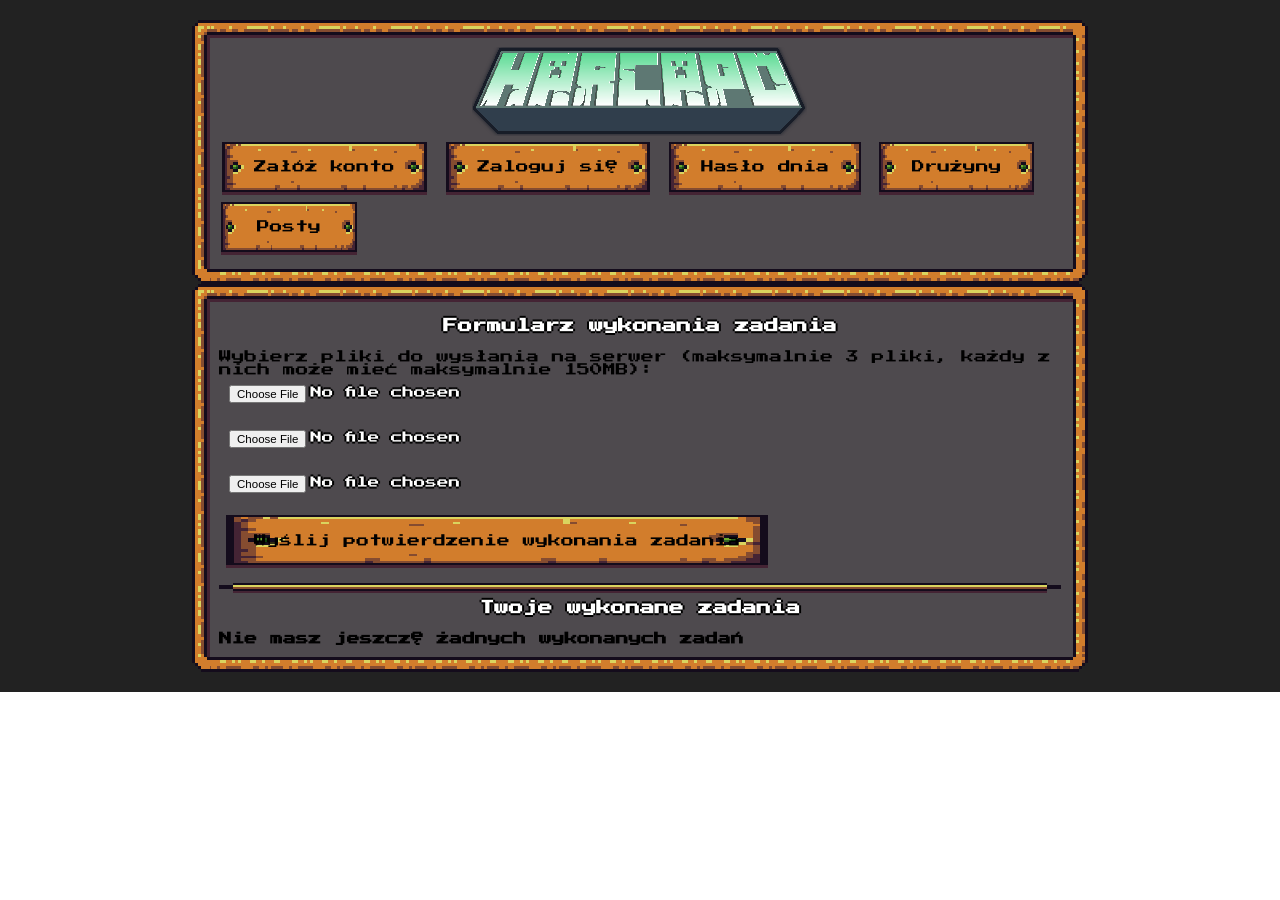
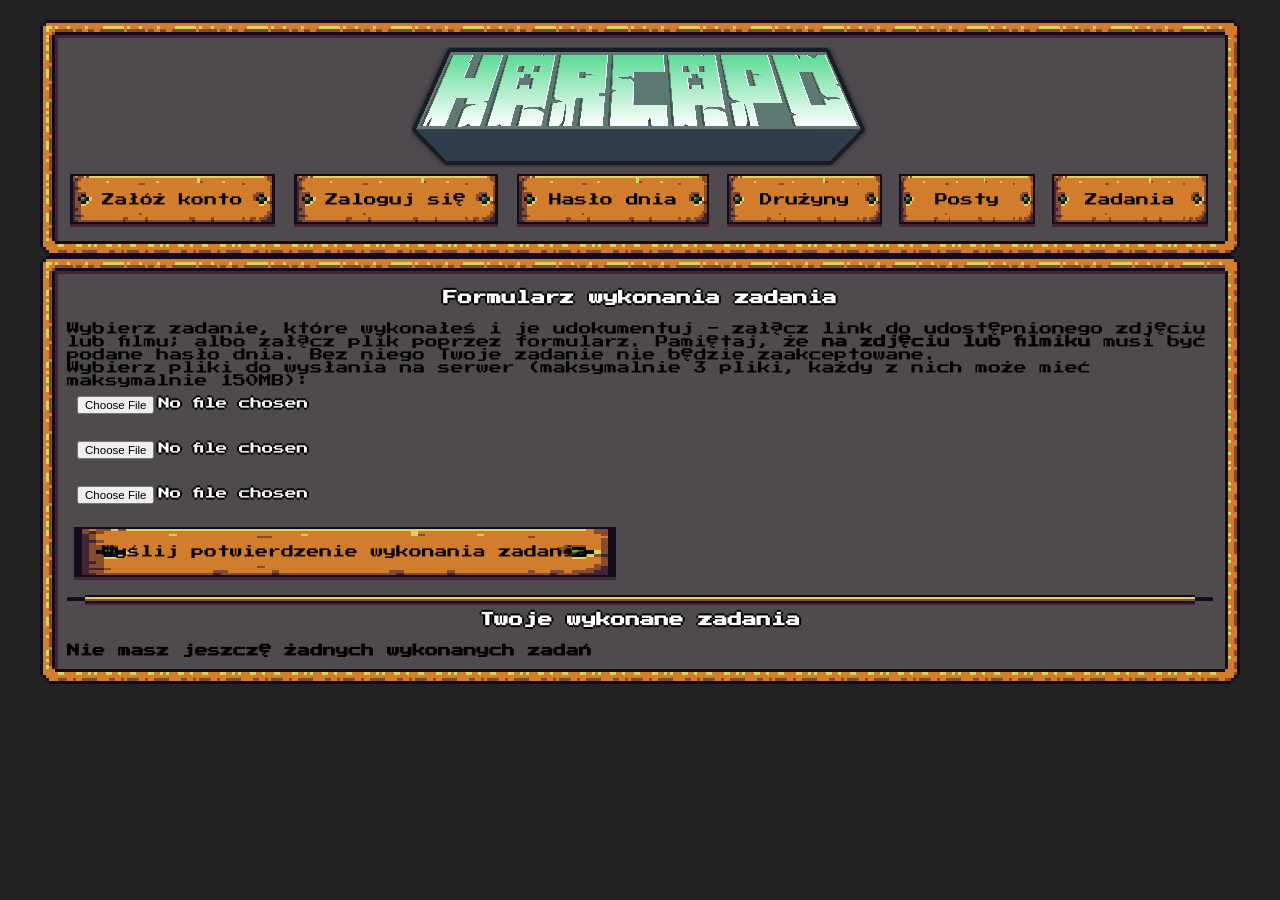
Before and after one commit to zkunik/harc_game_web, a Django app: template harc_game_web/apps/tasks/templates/tasks/upload.html in a window 1280 px wide. Run offline with Django 3.2, Linux system fonts and the light colour scheme; the template is opened without the code that fills it, so the values that code supplies are empty.

Commit message:
Prevent users from uploading too big files. Styling.  (#67)
* Styling stuff! Added logo.

* Styling changes

* Add subnavbar to tasks view.

* Prevent from upload too big files

* Styling stuff

```diff
--- a/harc_game_web/apps/core/templates/core/base.html
+++ b/harc_game_web/apps/core/templates/core/base.html
@@ -4,7 +4,7 @@
   <meta charset="utf-8">
   <meta content="width=device-width, initial-scale=1" name="viewport">
 
-  <title>Harc game WEB</title>
+  <title>HarcApo - Minecraft edition</title>
 
   <link href="{% static 'dist/rpgui.css' %}" rel="stylesheet" type="text/css">
   <link href="{% static 'stylesheet.css' %}" rel="stylesheet" type="text/css">
@@ -14,18 +14,17 @@
 
 </head>
 <body>
-<div class="rpgui-content" style="overflow-y:scroll;">
-  <div id="container">
-    {% include "core/navbar.html" %}
+<div class="rpgui-content" id="container" style="overflow-y:scroll;">
+  {% include "core/navbar.html" %}
 
-    <div class="inner rpgui-container framed" style="position: relative">
-      <section class="section">
-        {% block content %}
-        {% endblock %}
-      </section>
-    </div>
+  {% block subnavbarcontent %}
+  {% endblock %}
 
+  <div class="inner rpgui-container framed" style="position: relative">
+      {% block content %}
+      {% endblock %}
   </div>
+
 </div>
 
 
--- a/harc_game_web/apps/core/templates/core/navbar.html
+++ b/harc_game_web/apps/core/templates/core/navbar.html
@@ -7,7 +7,6 @@
 
   {% if request.user.is_authenticated %}
   <a href="{% url 'logout' %}"><button class="rpgui-button" type="button">Wyloguj się</button></a>
-  <a href="{% url 'complete_task' %}"><button class="rpgui-button" type="button">Potwierdź  zadanie</button></a>
   {% else %}
   <a href="{% url 'signup' %}"><button class="rpgui-button" type="button">Załóż konto</button></a>
   <a href="{% url 'login' %}"><button class="rpgui-button" type="button">Zaloguj się</button></a>
@@ -16,10 +15,7 @@
   <a href="{% url 'word_of_the_day' %}"><button class="rpgui-button" type="button">Hasło dnia</button></a>
   <a href="{% url 'all_teams' %}"><button class="rpgui-button" type="button">Drużyny</button></a>
   <a href="{% url 'all_posts' %}"><button class="rpgui-button" type="button">Posty</button></a>
-
-  {% if request.user.scout.is_team_leader %}
-  <a href="{% url 'check_task' %}"><button class="rpgui-button" type="button">Zatwierdzenia</button></a>
-  {% endif %}
+  <a href="{% url 'tasks' %}"><button class="rpgui-button" type="button">Zadania</button></a>
 
   {% if request.user.is_superuser %}
   <a href="{% url 'edit_posts' %}"><button class="rpgui-button" type="button">Edytuj posty</button></a>
--- a/harc_game_web/apps/posts/templates/posts/list_active.html
+++ b/harc_game_web/apps/posts/templates/posts/list_active.html
@@ -28,7 +28,7 @@
 		<hr class="bold">
 
 	{% empty %}
-		<p>Nic sie jeszcze nie wydażyło</p>
+		<p>Nic sie jeszcze nie wydarzyło</p>
 	{% endfor %}
 
 	</center>
--- a/harc_game_web/apps/tasks/templates/tasks/upload.html
+++ b/harc_game_web/apps/tasks/templates/tasks/upload.html
@@ -1,7 +1,6 @@
 {% extends 'core/base.html' %}
 
 {% block headcontent %}
-
   <title>Upload</title>
   <meta http-equiv="content-type" content="text/html;charset=utf-8">
   <meta http-equiv="content-language" content="en">
@@ -16,7 +15,12 @@
   <script src="/static/demo/js/jquery.fileupload.js"></script>
   <!-- Calculate md5 -->
   <script src="/static/demo/js/spark-md5.js"></script>
+{% endblock %}
 
+{% block subnavbarcontent %}
+{% if request.user.is_authenticated %}
+{% include "tasks/subnavbar.html" %}
+{% endif %}
 {% endblock %}
 
 {% block content %}
@@ -24,6 +28,10 @@
   <h1 class="title">
     Formularz wykonania zadania
   </h1>
+
+Wybierz zadanie, które wykonałeś i je udokumentuj - załącz link do udostępnionego zdjęciu lub filmu; albo
+załącz plik poprzez formularz. Pamiętaj, że <b>na zdjęciu lub filmiku</b> musi być podane hasło dnia.
+Bez niego Twoje zadanie nie będzie zaakceptowane.
 
     <form method="post" action=".">
         {% csrf_token %}
@@ -95,11 +103,19 @@
       maxChunkSize: 100000, // Chunks of 100 kB
       formData: form_data,
       add: function(e, data) { // Called before starting upload
+        var uploadErrors = [];
+        if(data.files[0]['size'] > 150000000) {
+          uploadErrors.push('Wybrany plik jest za duży');
+        }
+        if(uploadErrors.length > 0) {
+          alert(uploadErrors.join("\n"));
+        } else {
           // If this is the second file you're uploading we need to remove the
           // old upload_id and just keep the csrftoken (which is always first).
           form_data.splice(1);
           calculate_md5(data.files[0], 100000);  // Again, chunks of 100 kB
           data.submit();
+        }
       },
       chunkdone: function (e, data) { // Called after uploading each chunk
         if (form_data.length < 2) {
@@ -135,11 +151,19 @@
       maxChunkSize: 100000, // Chunks of 100 kB
       formData: form_data,
       add: function(e, data) { // Called before starting upload
+        var uploadErrors = [];
+        if(data.files[0]['size'] > 150000000) {
+          uploadErrors.push('Wybrany plik jest za duży');
+        }
+        if(uploadErrors.length > 0) {
+          alert(uploadErrors.join("\n"));
+        } else {
           // If this is the second file you're uploading we need to remove the
           // old upload_id and just keep the csrftoken (which is always first).
           form_data.splice(1);
           calculate_md5(data.files[0], 100000);  // Again, chunks of 100 kB
           data.submit();
+        }
       },
       chunkdone: function (e, data) { // Called after uploading each chunk
         if (form_data.length < 2) {
@@ -175,11 +199,19 @@
       maxChunkSize: 100000, // Chunks of 100 kB
       formData: form_data,
       add: function(e, data) { // Called before starting upload
+        var uploadErrors = [];
+        if(data.files[0]['size'] > 150000000) {
+          uploadErrors.push('Wybrany plik jest za duży');
+        }
+        if(uploadErrors.length > 0) {
+          alert(uploadErrors.join("\n"));
+        } else {
           // If this is the second file you're uploading we need to remove the
           // old upload_id and just keep the csrftoken (which is always first).
           form_data.splice(1);
           calculate_md5(data.files[0], 100000);  // Again, chunks of 100 kB
           data.submit();
+        }
       },
       chunkdone: function (e, data) { // Called after uploading each chunk
         if (form_data.length < 2) {
--- a/harc_game_web/static/stylesheet.css
+++ b/harc_game_web/static/stylesheet.css
@@ -1,12 +1,11 @@
 #container {
-    min-height: 595px;
     background: #222;
     padding-top: 20px;
     padding-bottom: 20px;
 }
 
 .inner {
-    min-width: 400px;
-    max-width: 70%;
+    min-width: 200px;
+    max-width: 1200px;
     margin: 0 auto;
 }
```
Also changed, not shown: harc_game_web/apps/tasks/templates/tasks/check.html (+7 -0 lines), harc_game_web/apps/tasks/templates/tasks/subnavbar.html (added, +13 -0 lines), harc_game_web/apps/tasks/templates/tasks/view.html (+8 -0 lines), harc_game_web/apps/tasks/views.py (+13 -2 lines). Lines whose indentation alone changed are shown as unchanged.
